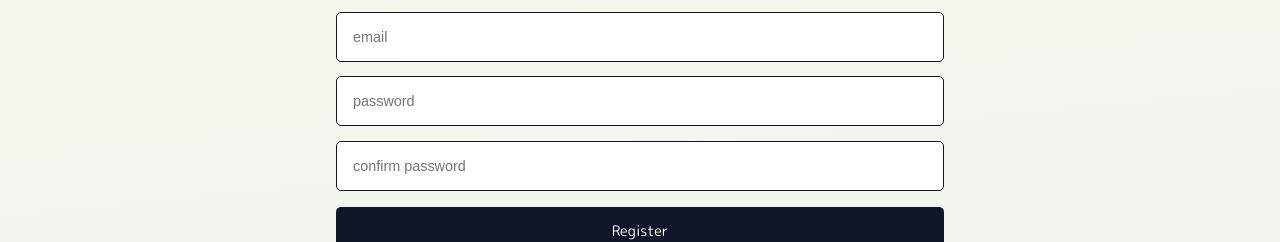
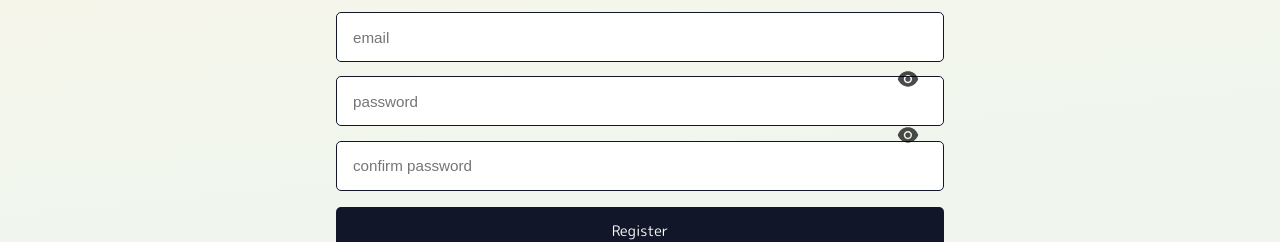
Before and after one commit to Maxetoo/Writemi-frontend, a React (Create React App) app: page /signup in a window 1280 px wide. Shown: the part 407-649 px from the top of the page. Built offline with nearby package versions, Linux system fonts and the light colour scheme.

Commit message:
added password

```diff
--- a/src/components/auth/Login.js
+++ b/src/components/auth/Login.js
@@ -1,4 +1,4 @@
-import React, { useRef, useState } from 'react'
+import React, { useRef, useState, useEffect } from 'react'
 import styled from 'styled-components'
 import Sammy from '../../assets/Images/sammy-line-boy-in-a-hat-writes-a-book.png'
 import { Link, useNavigate } from 'react-router-dom'
@@ -7,6 +7,7 @@ import { AiFillEyeInvisible, AiFillEye } from 'react-icons/ai'
 const Login = () => {
   const [active, setActive] = useState(true)
   const iconBtn = useRef()
+
   const toggleVisibility = () => {
     let type = iconBtn.current.type
     if (type === 'password') {
@@ -33,8 +34,9 @@ const Login = () => {
             className='password-input'
             ref={iconBtn}
           />
+
           <div className='password-icon' onClick={toggleVisibility}>
-            {active ? <AiFillEyeInvisible /> : <AiFillEye />}
+            {active ? <AiFillEye /> : <AiFillEyeInvisible />}
           </div>
         </form>
       </div>
--- a/src/components/auth/Signup.js
+++ b/src/components/auth/Signup.js
@@ -1,14 +1,34 @@
-import React, { useRef } from 'react'
+import React, { useRef, useEffect, useState } from 'react'
 import styled from 'styled-components'
 import Sammy from '../../assets/Images/sammy-line-boy-in-a-hat-writes-a-book.png'
 import { Link, useNavigate } from 'react-router-dom'
-import { AiOutlineMail } from 'react-icons/ai'
+import { AiFillEyeInvisible, AiFillEye } from 'react-icons/ai'
 
 const Signup = () => {
-  const iconBtn = useRef()
-  const toggleVisibility = () => {
-    const type = iconBtn.current.type
-    console.log(type)
+  const passwordBtn = useRef()
+  const confirmBtn = useRef()
+  const [passwordActive, setActive] = useState(true)
+  const [confirmActive, setConfirmActive] = useState(true)
+
+  const togglePasswordVisibility = () => {
+    let type = passwordBtn.current.type
+    if (type === 'password') {
+      passwordBtn.current.type = 'text'
+      setActive(false)
+    } else {
+      passwordBtn.current.type = 'password'
+      setActive(true)
+    }
+  }
+  const toggleConfirmPassword = () => {
+    let type = confirmBtn.current.type
+    if (type === 'password') {
+      confirmBtn.current.type = 'text'
+      setConfirmActive(false)
+    } else {
+      confirmBtn.current.type = 'password'
+      setConfirmActive(true)
+    }
   }
   return (
     <Wrapper>
@@ -21,8 +41,18 @@ const Signup = () => {
         <form>
           <input type='text' placeholder='username' />
           <input type='email' placeholder='email' />
-          <input type='password' placeholder='password' ref={iconBtn} />
-          <input type='password' placeholder='confirm password' />
+          <input type='password' placeholder='password' ref={passwordBtn} />
+          <div className='main-password' onClick={togglePasswordVisibility}>
+            {passwordActive ? <AiFillEye /> : <AiFillEyeInvisible />}
+          </div>
+          <input
+            type='password'
+            ref={confirmBtn}
+            placeholder='confirm password'
+          />
+          <div className='confirm-password' onClick={toggleConfirmPassword}>
+            {confirmActive ? <AiFillEye /> : <AiFillEyeInvisible />}
+          </div>
         </form>
       </div>
       <button type='button'>Register</button>
@@ -86,6 +116,7 @@ const Wrapper = styled.section`
     display: flex;
     flex-direction: column;
     align-items: center;
+    position: relative;
   }
 
   input {
@@ -95,7 +126,7 @@ const Wrapper = styled.section`
     padding-left: 1rem;
     border-radius: 5px;
     border: solid 1.5px #121629;
-    font-size: 0.9em;
+    font-size: 0.95em;
   }
 
   button {
@@ -133,6 +164,24 @@ const Wrapper = styled.section`
     opacity: 0.8;
   }
 
+  .main-password {
+    position: absolute;
+    top: 8.2rem;
+    right: 1.5rem;
+    font-size: 1.5em;
+    opacity: 0.7;
+    cursor: pointer;
+  }
+
+  .confirm-password {
+    position: absolute;
+    top: 11.7rem;
+    right: 1.5rem;
+    font-size: 1.5em;
+    opacity: 0.7;
+    cursor: pointer;
+  }
+
   @media only screen and (min-width: 768px) {
     .signup-main--body {
       width: 50%;
```
